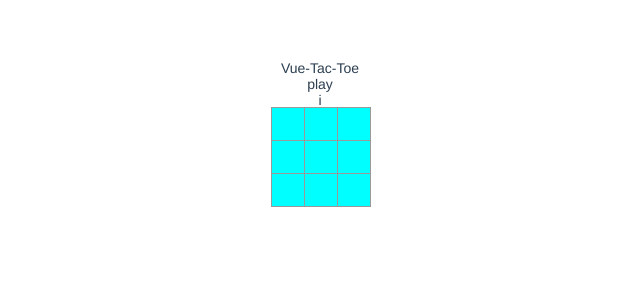
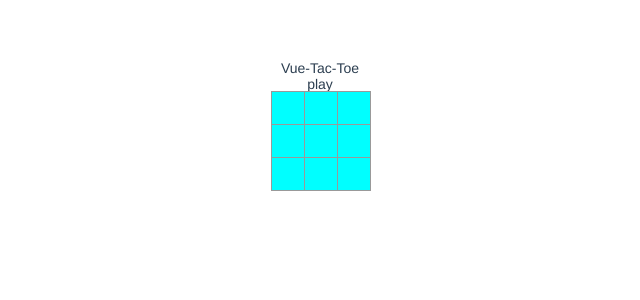
Before and after one commit to mconnor/vue-tac-toe, a Vue app: page / in a window 1280 px wide. Shown: the top 300 px of the page, without its empty margins (320-960 px from the left). Built offline with nearby package versions, Linux system fonts and the light colour scheme.

Commit message:
calculateWinner fixed

```diff
--- a/src/components/Game.vue
+++ b/src/components/Game.vue
@@ -4,8 +4,8 @@
             <div>{{msg}}</div>
             <div>{{status}}</div>
       </div>
-      <div className="game-board">i
-          <board :store=store v-on:onClick="onGameHandleClick"></board>
+      <div className="game-board">
+            <board :store=store v-on:onClick="onGameHandleClick"></board>
       </div>
 </div>
 </template>
@@ -56,23 +56,21 @@ export default {
   methods: {
     onGameHandleClick: function onGameHandleClick(i) {
       const squares = this.store.state.squares.slice();
-      if (calculateWinner(squares) || squares[i]) {
-        /* eslint no-console: ["error", { allow: ["warn", "error"] }] */
-        console.warn('winner');
-        this.status = `${this.store.state.xIsNext ? 'O' : 'X'} is the winner`;
-        return;
+      if (!squares[i]) {
+        squares[i] = this.store.state.xIsNext ? 'X' : '0';
+        this.store.state.squares = squares;
+        this.store.state.xIsNext = !this.store.state.xIsNext;
+        this.status = `Next player: ${this.store.state.xIsNext ? 'X' : 'O'}`;
+
+        if (calculateWinner(squares)) {
+          /* eslint no-console: ["error", { allow: ["warn", "error"] }] */
+          console.warn('winner');
+          this.status = `${this.store.state.xIsNext ? 'O' : 'X'} is the winner`;
+        }
       }
-      /* eslint no-console: ["error", { allow: ["warn", "error"] }] */
-      console.warn('no winner yet');
-
-      squares[i] = this.store.state.xIsNext ? 'X' : '0';
-      this.store.state.squares = squares;
-      this.store.state.xIsNext = !this.store.state.xIsNext;
-      this.status = `Next player: ${this.store.state.xIsNext ? 'X' : 'O'}`;
     },
   },
 };
-
 </script>
 <style>
 body {
```
